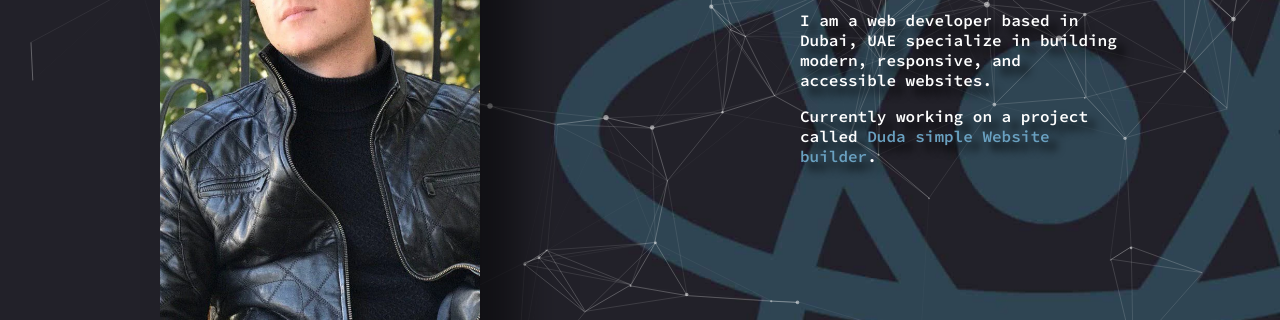
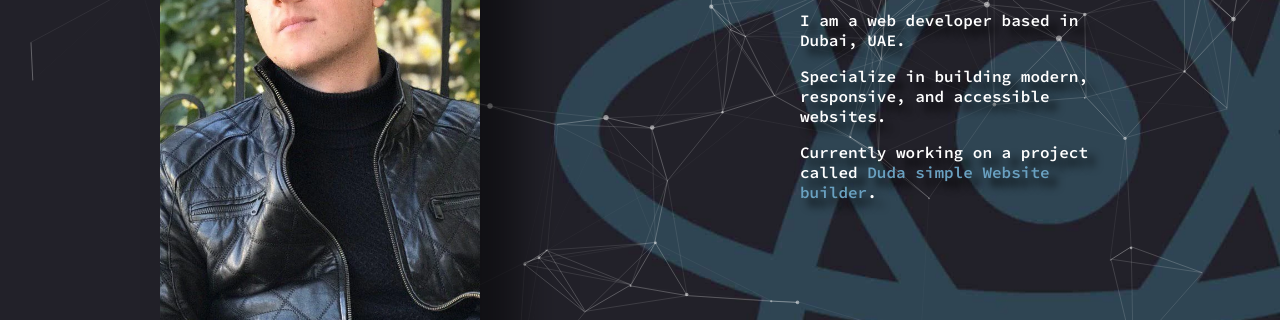
Before and after one commit to vishnyo/alexandr-vyshnyvetskyi, a plain HTML site: page index.html in a window 1280 px wide. Shown: the part 291-611 px from the top of the page. Drawn offline with Linux system fonts and the light colour scheme.

Commit message:
text fix

```diff
--- a/index.html
+++ b/index.html
@@ -27,9 +27,9 @@
             Alexandr Vyshnyvetskyi <br />
             <span class="subtitle">Front-end software engineer</span>
           </h1>
+          <p>I am a web developer based in Dubai, UAE.</p>
           <p>
-            I am a web developer based in Dubai, UAE specialize in building
-            modern, responsive, and accessible websites.
+            Specialize in building modern, responsive, and accessible websites.
           </p>
           <p>
             Currently working on a project called
```
